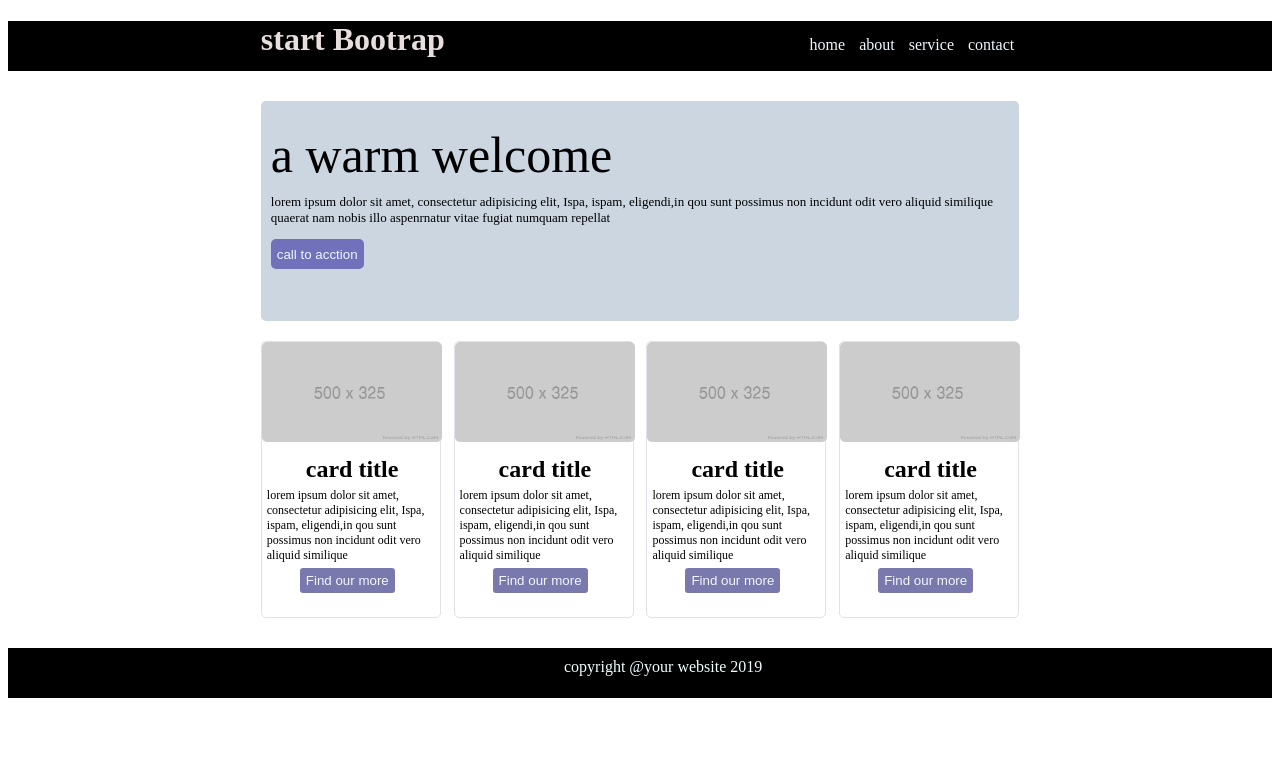
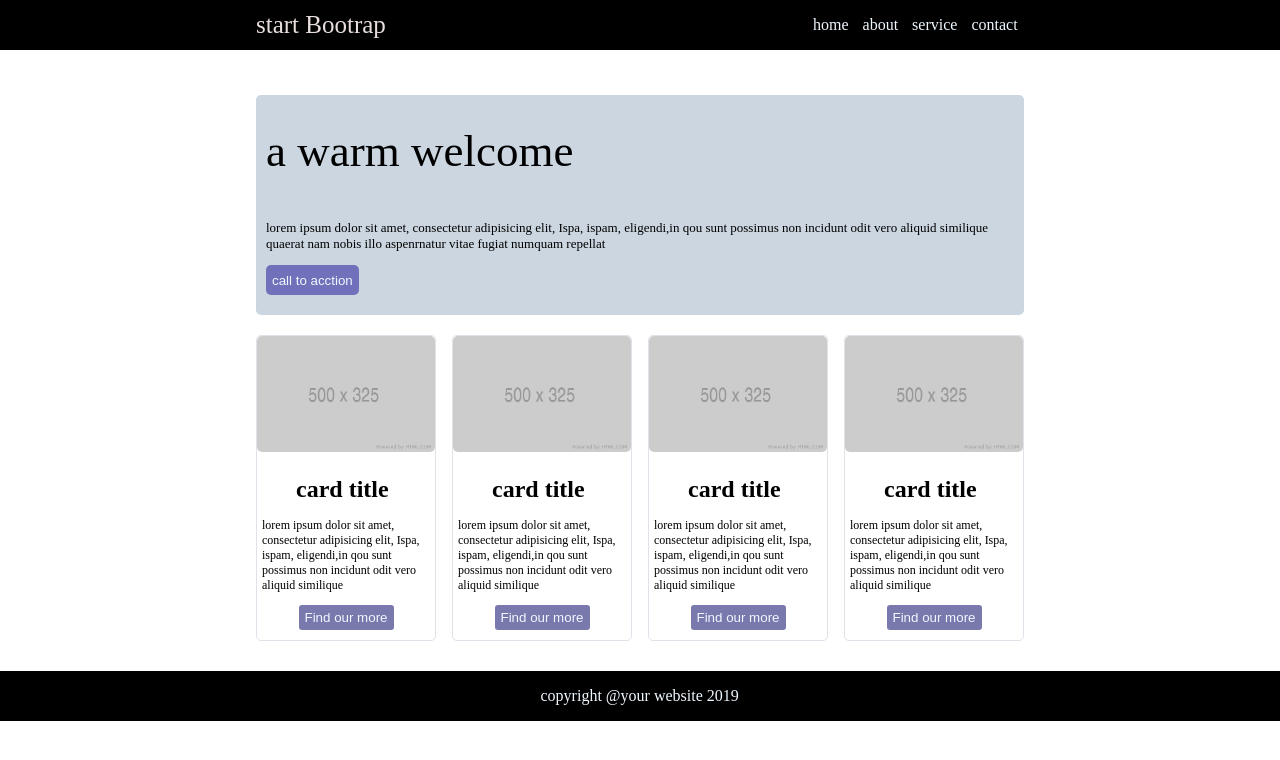
Before and after one commit to TienDat1999/research, a plain HTML site: page html/index.html in a window 1280 px wide. Drawn offline with Linux system fonts and the light colour scheme.

Commit message:
update lan 3

```diff
--- a/css/css1.css
+++ b/css/css1.css
@@ -3,10 +3,21 @@
     width:100%;
     background-color: black;
 }
-#header__brand{
-    margin-left: 20%;
-    width: fit-content;
-    height: fit-content;
+body{
+    margin: 0;
+    padding: 0;
+}
+.header .header__both{
+    margin: 0 auto;
+    height: 50px;
+    width: 60%;
+    display: flex;
+    justify-content: space-between;
+}
+.header__brand{
+    line-height: 0px;
+    font-size: 25px;
+    width: 130px;
     color: rgb(233, 222, 222);
 }
 li{
@@ -18,36 +29,32 @@ a{
     padding: 5px;
 }
 .header__menu{
-    margin-right: 20%;
-    height: fit-content;
-    width: fit-content;
-    float:right;
-    margin-top: -60px;
+    height: 50px;
+    width: 216px;
 }
 .container{
     margin: 0 auto;
-    width: 60%;
+    max-width: 60%;
 }
 .body_head{
-    margin-top: -20px;
     width: 100%;
     height: 220px;
     background-color: rgb(203, 214, 224);
     border-radius: 5px;
 }
-#body__title{
-    width: fit-content;
-    height: fit-content;
-    margin-left:10px ;
-    padding-top: 25px;
-    font-size: 50px;
+
+.body__title{
+    padding-top: 30px;
+    margin-left: 10px;
+    width:345px;
+    height: 50px;
+    font-size: 45px;
 }
-#container__text{
-    margin-top: -40px;
+.container__text{
     margin-left: 10px;
     font-size: 13px;
 }
-#container_btn{
+.container_btn{
     border: none;
     height: 30px;
     margin-left: 10px;
@@ -63,31 +70,36 @@ a{
 .main__section__article{
     border-radius: 5px;
     width:180px;
-    height:277px;
+    height:auto;
     box-sizing: border-box;
     border: 1px solid rgb(221, 227, 233);
 }
-#main__section__img{
-    width: 180px;
-    height: 100px;
+.main__section__img{
+    width: 100%;
+    height: auto;
     border-radius: 5px;
 }
-h2{
-    margin: 10px 0 0 44px;
+
+.main__section__title{
+    width: 100px;
+    height: 30px;
+    margin: 0 auto;
 }
 .main__section .main__section__article p{
+    width: 99%;
+    height: auto;
     font-size: 12px;
-    margin: 5px 5px 5px 5px;
+    padding:  0 5px 0 5px;
 }
-#footer_cpr{
-    height: fit-content;
-    width: fit-content;
-    margin-left: 556px;
-    padding-top: 10px;
-    color: azure;
+
+.buton{
+    width: 95px;
+    height: 25px;
+    margin: 0 auto;
+    margin-bottom: 10px;
 }
 #main__section__article__button{
-    margin-left: 38px;
+    text-align: center;
     width: 95px;
     height: 25px;
     background-color: rgb(121, 121, 173);
@@ -98,3 +110,12 @@ h2{
 .footer{
     margin-top: 30px;
 }
+.footer div{
+    height: 50px;
+    width: 199px;
+    margin: 0 auto;
+}
+.footer_cpr{
+    line-height: 50px;
+    color: aliceblue;
+}
--- a/html/index.html
+++ b/html/index.html
@@ -8,7 +8,8 @@
     <body>
         <!--tạo phần header-->
         <header class="header">
-            <h1 id='header__brand'>start Bootrap</h1>
+            <div class="header__both">
+                <p class='header__brand'>start Bootrap</p>
                      <nav class="header__menu">
                         <dl>
                             <li>
@@ -26,77 +27,87 @@
 
                         </dl>
                     </nav>
+            </div>
         </header>
         <!--tạo phần thân -->
         <main class="container">
             <div class="body_head">
-                <p id="body__title">a warm welcome</p>
-                <p id="container__text">
+                    <p class="body__title">a warm welcome</p>
+
+                    <p class="container__text">
                         lorem ipsum dolor sit amet, consectetur adipisicing elit, Ispa, ispam, eligendi,in qou sunt
                         possimus non incidunt odit vero aliquid similique quaerat nam nobis illo aspenrnatur vitae
                         fugiat numquam repellat<br>
                      </p>
-                <button id="container_btn">call to acction</button>
+                    <button class="container_btn">call to acction</button>
             </div>
             <!--tạo phần article-->
             <section class="main__section">
                 <article class="main__section__article">
                     <div>
-                        <img id="main__section__img" src="../img/img.png"/>
+                        <img class="main__section__img" src="../img/img.png"/>
                     </div>
-                    <h2>card title</h2>
+                    <div class="main__section__title">
+                        <h2 >card title</h2>
+                    </div>
                     <div>
                         <p>
                             lorem ipsum dolor sit amet, consectetur adipisicing elit, Ispa, ispam, eligendi,in qou sunt
                             possimus non incidunt odit vero aliquid similique
                         </p>
                     </div>
-                     <div>
+                     <div class="buton">
                         <button id="main__section__article__button">Find our more</button>
                     </div>
                 </article>
                 <article class="main__section__article">
                     <div>
-                        <img id="main__section__img" src="../img/img.png"/>
+                        <img class="main__section__img" src="../img/img.png"/>
                     </div>
-                    <h2>card title</h2>
+                    <div class="main__section__title">
+                        <h2 >card title</h2>
+                    </div>
                     <div>
                         <p>
                             lorem ipsum dolor sit amet, consectetur adipisicing elit, Ispa, ispam, eligendi,in qou sunt
                             possimus non incidunt odit vero aliquid similique
                          </p>
                     </div>
-                    <div>
+                    <div class="buton">
                         <button id="main__section__article__button">Find our more</button>
                     </div>
                 </article>
                  <article class="main__section__article">
                     <div>
-                        <img id="main__section__img" src="../img/img.png"/>
+                        <img class="main__section__img" src="../img/img.png"/>
                     </div>
-                    <h2>card title</h2>
+                    <div class="main__section__title">
+                        <h2 >card title</h2>
+                    </div>
                     <div>
                         <p>
                             lorem ipsum dolor sit amet, consectetur adipisicing elit, Ispa, ispam, eligendi,in qou sunt
                             possimus non incidunt odit vero aliquid similique
                         </p>
                     </div>
-                    <div>
+                    <div class="buton">
                         <button id="main__section__article__button">Find our more</button>
                     </div>
                 </article>
-                <article class="main__section__article" aria-setsize="180px">
+                <article class="main__section__article">
                     <div>
-                        <img id="main__section__img" src="../img/img.png"/>
+                        <img class="main__section__img" src="../img/img.png"/>
+                    </div >
+                    <div class="main__section__title">
+                        <h2 >card title</h2>
                     </div>
-                    <h2>card title</h2>
                     <div>
                         <p>
                             lorem ipsum dolor sit amet, consectetur adipisicing elit, Ispa, ispam, eligendi,in qou sunt
                             possimus non incidunt odit vero aliquid similique
                         </p>
                     </div>
-                    <div>
+                    <div class="buton">
                         <button id="main__section__article__button">Find our more</button>
                     </div>
                 </article>
@@ -104,7 +115,9 @@
         </main>
         <!-- phần fooder-->
         <footer class="footer">
-            <p id="footer_cpr">copyright @your website 2019</p>
+            <div>
+                <p class="footer_cpr">copyright @your website 2019</p>
+            </div>
         </footer>
     </body>
 </html>
```
Also changed, not shown: html/index2.html (+1 -1 lines). Lines whose indentation alone changed are shown as unchanged.
